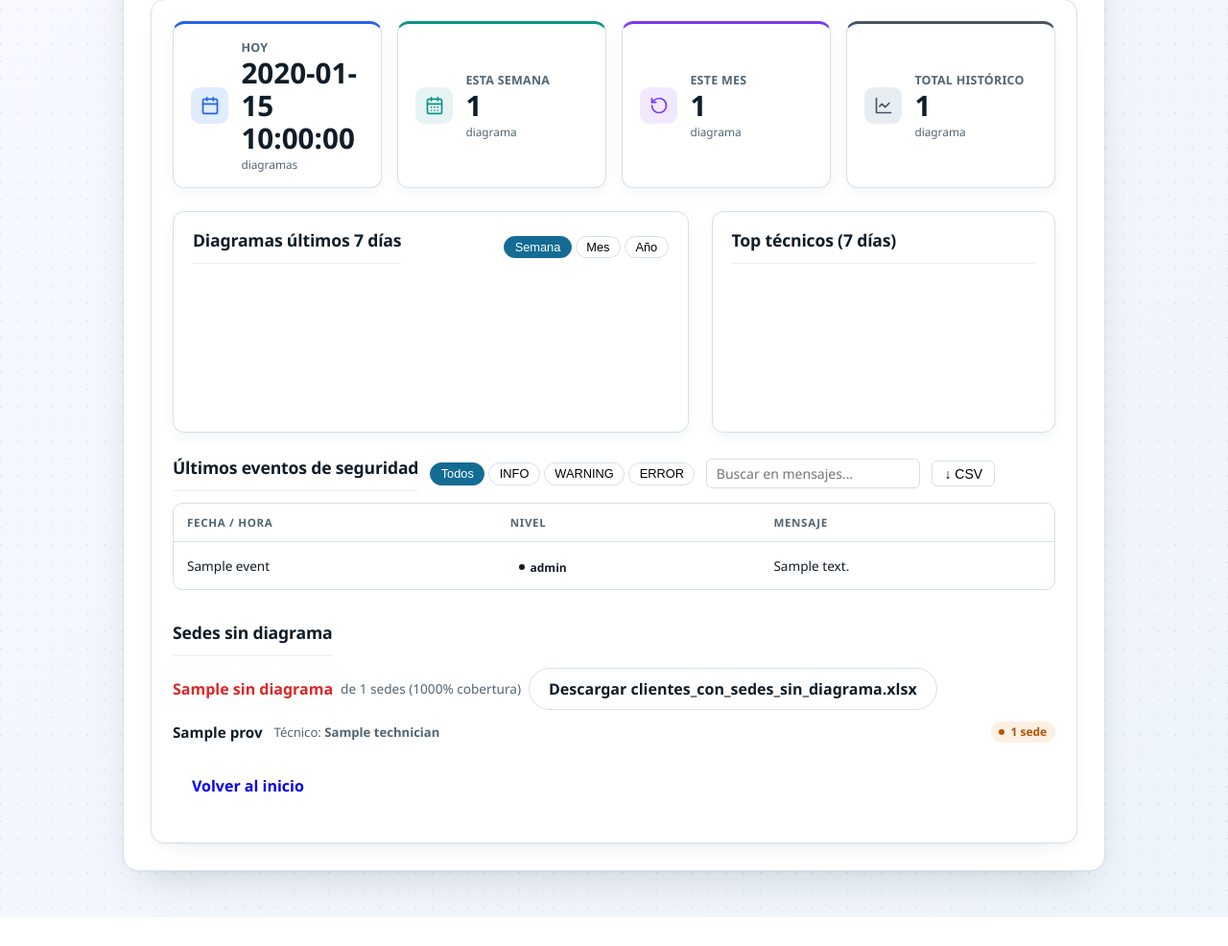
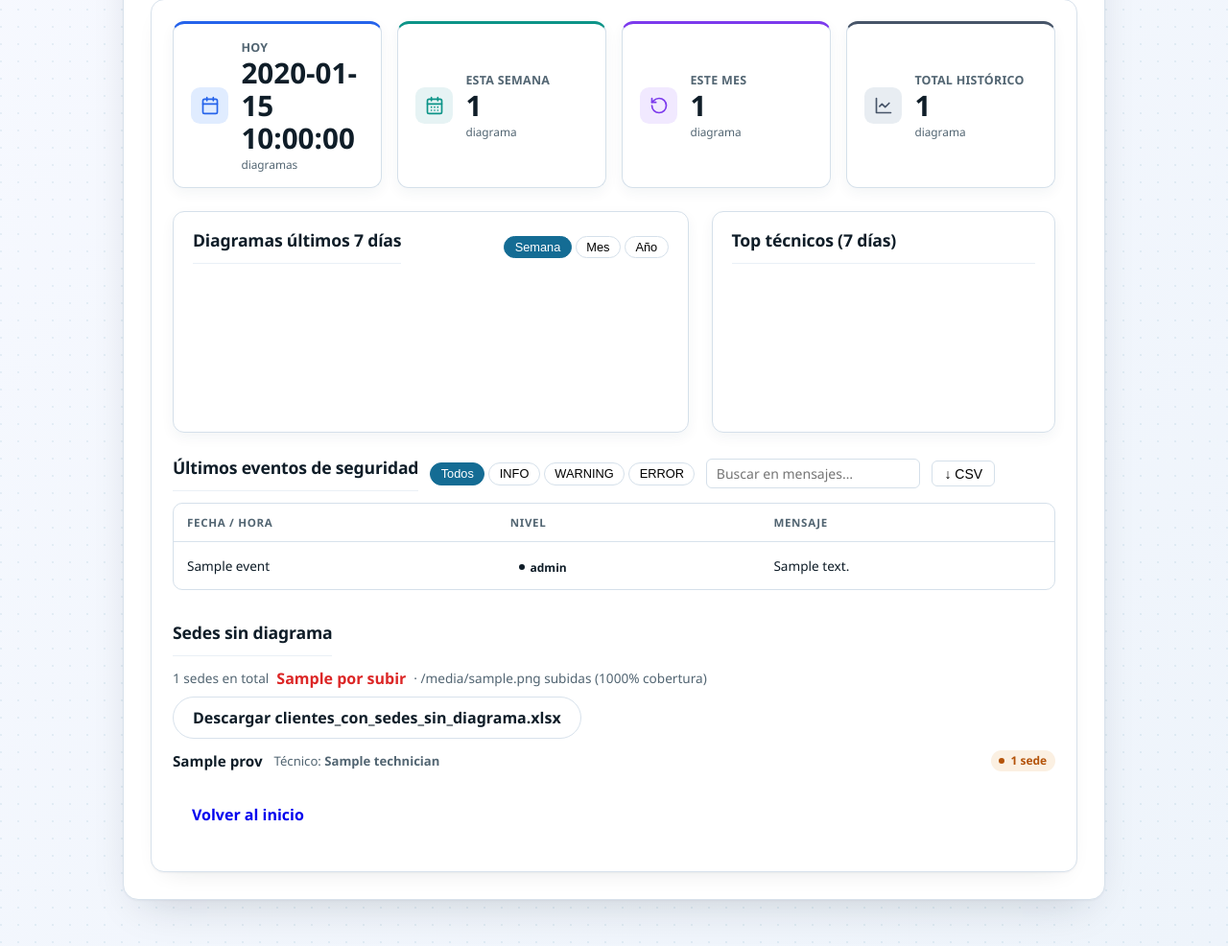
Before and after one commit to inigosolana/draw_automatic, a Flask app: template templates/admin.html in a window 1280 px wide. Shown: the part 243-1229 px from the top of the page at 96% size. Before the commit the page ends 1199 px from the top, so only its background shows below. Run offline with Flask 3, Linux system fonts and the light colour scheme; the template is opened without the code that fills it: most values are stand-ins (such as "Sample title", 1, 10 or a date in 2020); parts of the project's set-up code (start-up, migrations or seed data) failed here and were passed over; some libraries are stand-ins or nearby versions.

Commit message:
Cobertura: encabezado explícito (total, por subir, subidas)
"Sedes sin diagrama" mostraba "{missing} sin diagrama de {total} sedes" (jerga).
Ahora dice claro para el técnico: "{total} sedes en total · {missing} por subir ·
{covered} subidas (X% cobertura)".

Co-Authored-By: Claude Opus 4.8 <noreply@anthropic.com>

```diff
--- a/templates/admin.html
+++ b/templates/admin.html
@@ -154,11 +154,14 @@
             <h2>Sedes sin diagrama</h2>
             {% if coverage_data and not coverage_data.error %}
             <div class="coverage-summary">
+              <span class="coverage-total-count">
+                {{ coverage_data.total_sites }} sedes en total
+              </span>
               <span class="coverage-missing-count">
-                {{ coverage_data.missing_sites }} sin diagrama
+                {{ coverage_data.missing_sites }} por subir
               </span>
               <span class="coverage-total-count">
-                de {{ coverage_data.total_sites }} sedes
+                · {{ coverage_data.covered_sites }} subidas
                 ({{ ((coverage_data.covered_sites / (coverage_data.total_sites or 1)) * 100) | int }}% cobertura)
               </span>
               <a class="button secondary quiet" href="{{ url_for('glpi_import.upload_draw_missing_sites_xlsx') }}">
```
